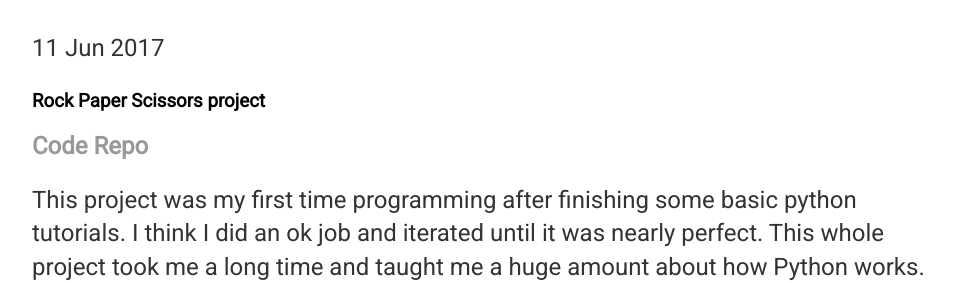
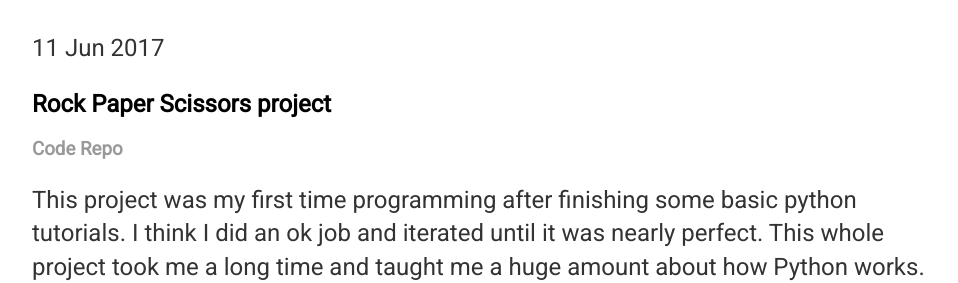
Before and after one commit to LEO-E-100/leo-e-100.github.io, a Jekyll site: the page built from _posts/2017-06-11-rock-paper-scissors.md, in a window 1280 px wide. Shown: the part 168-451 px from the top of the page, without its empty margins (160-1118 px from the left). Built offline with Jekyll 4.4.1, drawn with Linux system fonts in a browser that asks for light colours.

Commit message:
Headings update

```diff
--- a/_posts/2017-06-11-rock-paper-scissors.md
+++ b/_posts/2017-06-11-rock-paper-scissors.md
@@ -4,9 +4,9 @@ title: "Rock Paper Scissors"
 date: 2017-06-11
 ---
 
-### Rock Paper Scissors project
+## Rock Paper Scissors project
 
-## [Code Repo](https://github.com/LEO-E-100/Rock-Paper-Scissors)
+### [Code Repo](https://github.com/LEO-E-100/Rock-Paper-Scissors)
 
 This project was my first time programming after finishing some basic python tutorials. I think I did an ok job and iterated until it was nearly perfect. This whole project took me a long time and taught me a huge amount about how Python works.
 
```
